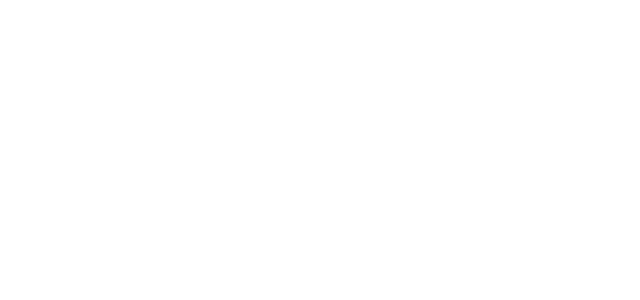
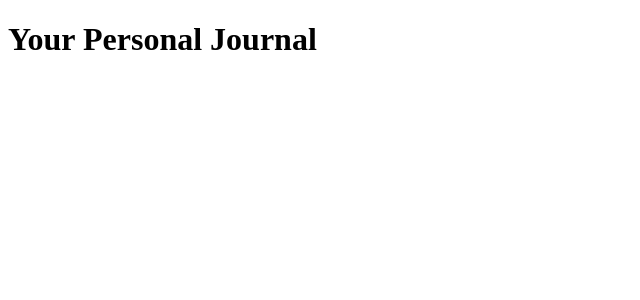
Before and after one commit to Marie-L1/BrainStation-Hackathon-2, a React (Vite) app in the folder hackathon-2/: page / in a window 1280 px wide. Shown: the top 300 px of the page, without its empty margins (0-640 px from the left). Built offline with nearby package versions, Linux system fonts and the light colour scheme.

Commit message:
adding routes and header title

```diff
--- a/hackathon-2/src/App.jsx
+++ b/hackathon-2/src/App.jsx
@@ -1,11 +1,19 @@
 import { useState } from 'react'
 import './App.scss'
+import { BrowserRouter, Routes, Route } from 'react-router-dom';
+import Header from './components/Header/Header';
 
 function App() {
 
   return (
     <>
-
+    <BrowserRouter>
+        <Header />
+        <Routes>
+          {/* <Route path="/" element="<HomePage />" /> */}
+          {/* <Route path="/entry/:id" element="<HomePage />" /> */}
+        </Routes>
+      </BrowserRouter>
 
     </>
   )
--- a/hackathon-2/src/components/Header/Header.jsx
+++ b/hackathon-2/src/components/Header/Header.jsx
@@ -3,9 +3,8 @@ import "Header.scss"
 
 function Header() {
   return (
-    <div>
-
-
+    <div className="header">
+      <h1 className="header__title">Your Personal Journal</h1>
     </div>
   )
 }
```
